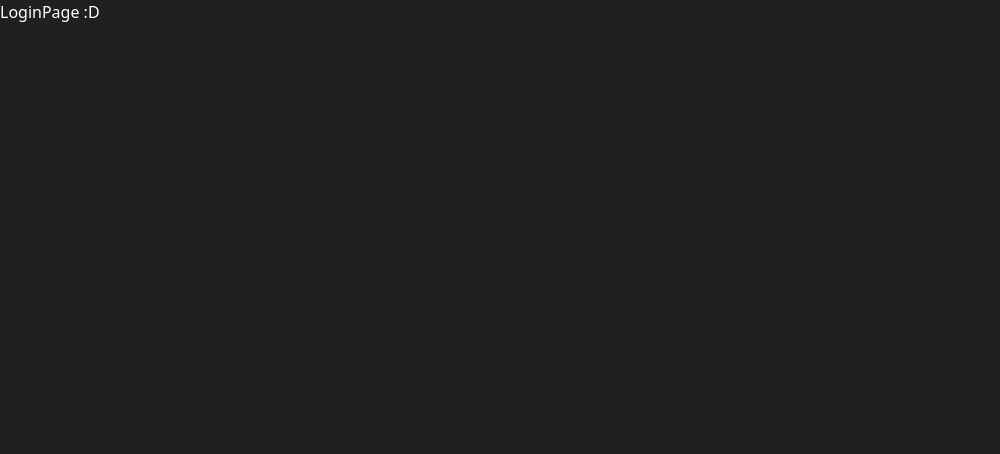
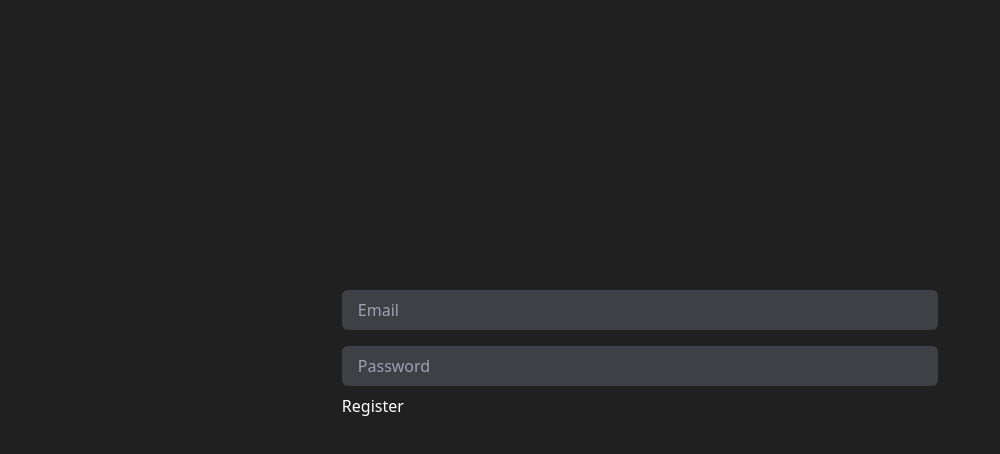
Before and after one commit to NicoArrio/LoginCrud-MongoDB, a React (Vite) app in the folder client/: page /login in a window 1280 px wide. Shown: the top 454 px of the page, without its empty margins (0-1000 px from the left). Built offline with nearby package versions, Linux system fonts and the light colour scheme.

Commit message:
empezamos el formulario de login

```diff
--- a/client/src/context/AuthContext.jsx
+++ b/client/src/context/AuthContext.jsx
@@ -18,7 +18,7 @@ export const useAuth = () => {
 export const AuthProvider = ({children}) => {
     const [user,setUser] = useState(null) //usuario q va a ser leido en toda la app
     const [isAuthenticated, setIsAuthenticated] = useState(false);//si se registra correctamente, se autentifica
-    const [errors, setErrors] = useState([]);
+    const [errors, setErrors] = useState([]); //areglo vacio para evitar errores
 
     /*llame a signup: va a hacer la peticion, va a recibir
     *la respuesta y cuando reciba la respuesta.
--- a/client/src/pages/LoginPage.jsx
+++ b/client/src/pages/LoginPage.jsx
@@ -1,6 +1,43 @@
+
+import {useForm} from 'react-hook-form';
+
 function LoginPage() {
+
+    const {
+        register,
+        handleSubmit,
+        formState: {errors} //func q revisa los errores
+    } = useForm(); //trae las sig funciones
+
+    const onSubmit = handleSubmit(data => {
+        console.log(data)}) // ejecucion de handleSubmit donde me va a devolver los datos
     return(
-        <div>LoginPage :D</div>
+        <div className='flex h-[calc(100vh-100px)] items-center justify-center'>
+            <form onSubmit={onSubmit}>
+                {/* Captura los valores tipeados por el usuario */}
+
+                <input
+                    type="email"
+                    {...register('email', {required: true})}
+                    className='w-full bg-zinc-700 text-white px-4 py-2 rounded-md my-2'
+                    placeholder='Email'
+                />
+                {errors.email && (<p className="text-red-500"> email is required</p>
+                )} {/* mensaje error de formState */}
+
+                <input
+                    type="password"
+                    {...register('password',{required: true})}
+                    className='w-full bg-zinc-700 text-white px-4 py-2 rounded-md my-2'
+                    placeholder='Password'
+                />
+                {errors.password && (<p className="text-red-500"> password is required</p>
+                )} {/* mensaje error de formState */}
+
+                {/* Botón de registro */}
+                <button type="submit"> Register </button>
+            </form>
+        </div>
     )
 }
 
--- a/client/src/pages/RegisterPage.jsx
+++ b/client/src/pages/RegisterPage.jsx
@@ -24,7 +24,9 @@ function RegisterPage (){
         <div className='bg-zinc-800 max-w-md p-10 rounded-md'>
             {
                 registerErrors.map((error, i) => (
-                    <div className='bg-red-500 p-2 text-white'>{error}</div>
+                    <div className='bg-red-500 p-2 text-white' key={i}> {/* cada div q va a recorrer vamos a colocarle un key q sea con el indice */}
+                        {error}
+                    </div>
                 ))
             }
             {/* handleSubmit te va a dar los valores, y muestra por consola */}
```
Also changed, not shown: 1 other file (tests, documents, lock files or other folders).
